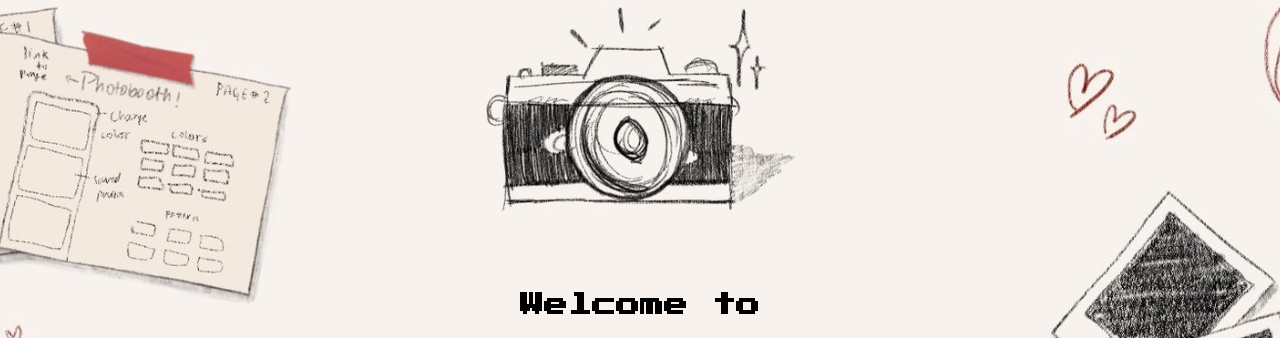
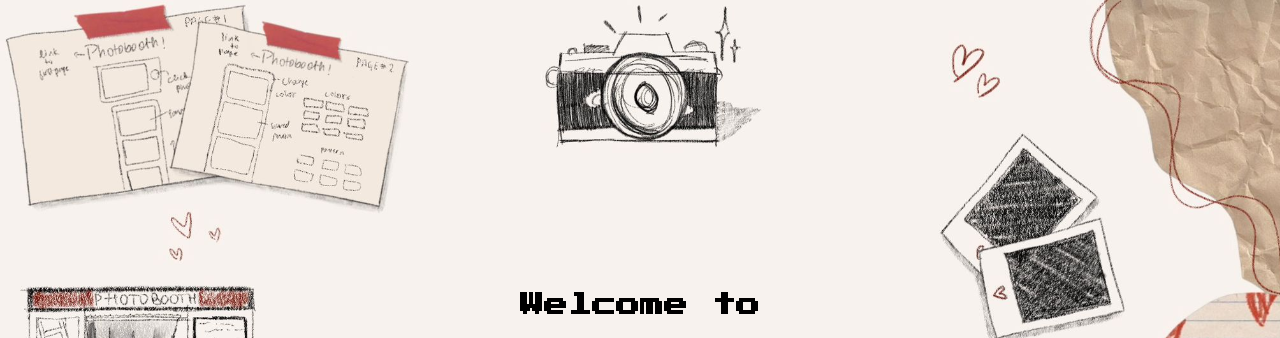
Before and after one commit to Nikki7150/photobooth, a plain HTML site: page index.html in a window 1280 px wide. Shown: the top 338 px of the page. Drawn offline with nearby package versions, Linux system fonts and the light colour scheme.

Commit message:
Last debugging

```diff
--- a/index-style.css
+++ b/index-style.css
@@ -7,7 +7,7 @@ body {
       font-family: 'Share Tech Mono', monospace;
       text-align: center;
       background-image: url("assets/wallpaper2.jpeg");
-      background-size: cover;
+      background-size: 102%;
       background-attachment: fixed;
     }
 
--- a/style.css
+++ b/style.css
@@ -4,7 +4,7 @@ html {
 
 body {
   background-image: url("assets/wallpaper.png");
-  background-size: cover;
+  background-size: 102%;
   background-attachment: fixed;
   margin: 10px;
   margin-top: 0px;
```
Also changed, not shown: 1 other file.
